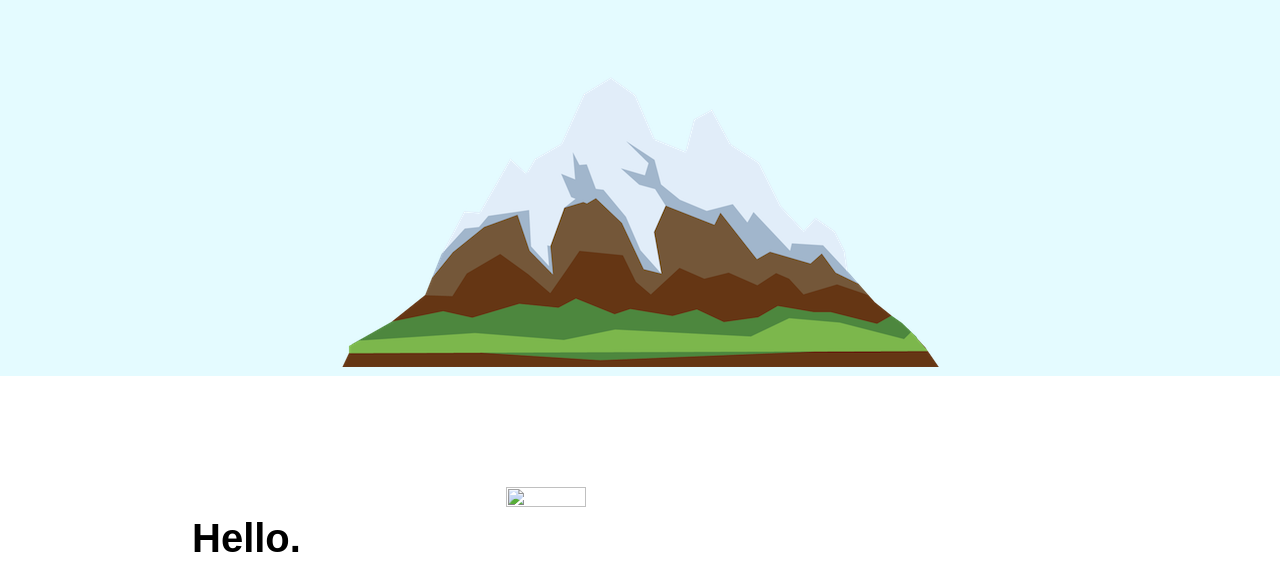
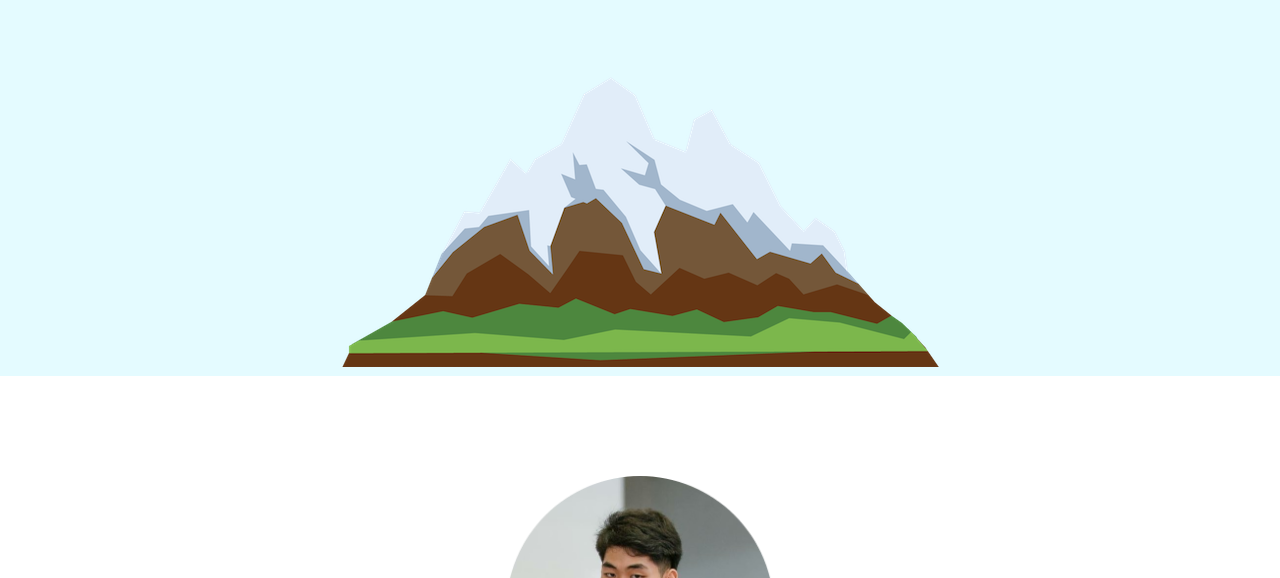
Before and after one commit to thanaphon0737/makeCV, a plain HTML site: page index.html in a window 1280 px wide. Shown: the part 374-952 px from the top of the page. Drawn offline with Linux system fonts and the light colour scheme; a web font is replaced by a local one.

Commit message:
change path image url

```diff
--- a/index.html
+++ b/index.html
@@ -21,7 +21,7 @@
     </div>
     <div class="middle-container">
         <div class="profile">
-            <img src="/CSS - My site/images/circle-cropped.png" alt="" class="photo">
+            <img src="images/circle-cropped.png" alt="" class="photo">
             <h2>Hello.</h2>
             <ul>
                 <li>👋 Hi, I’m @thanaphon0737</li>
```
